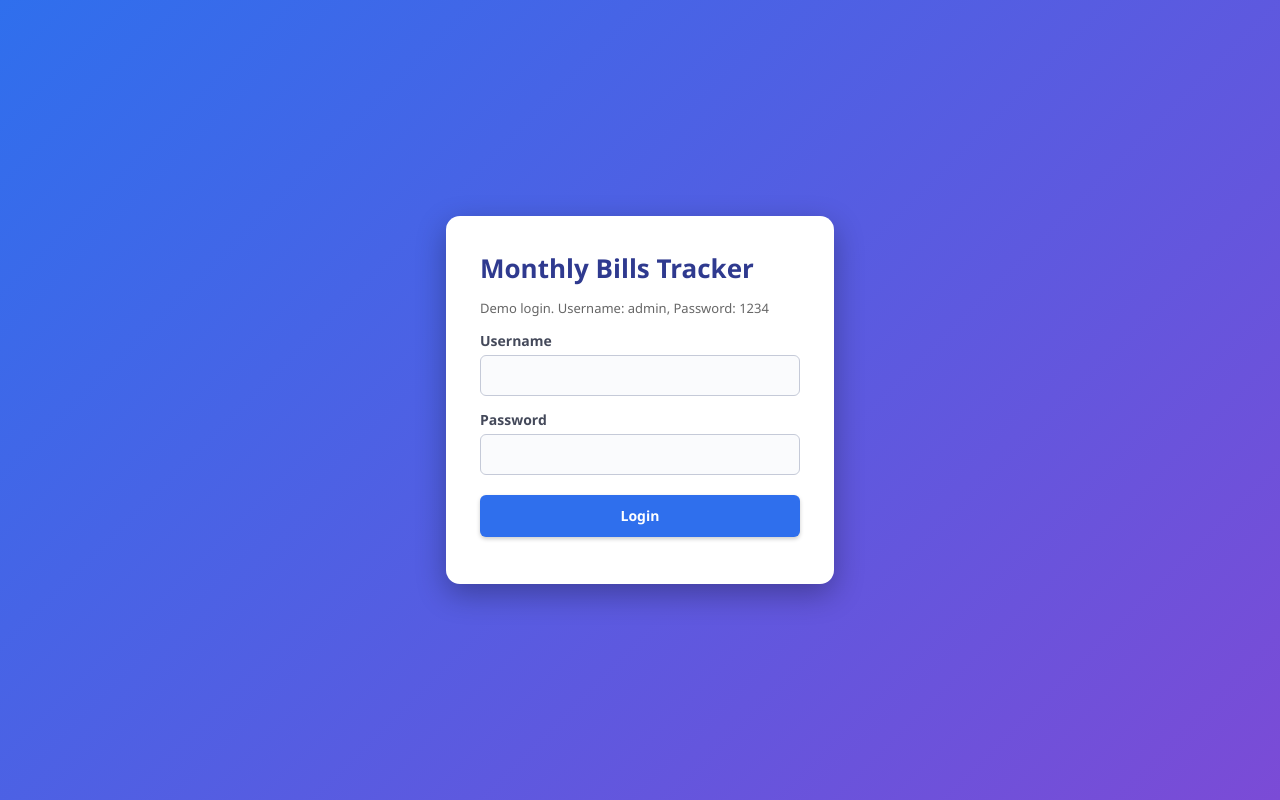
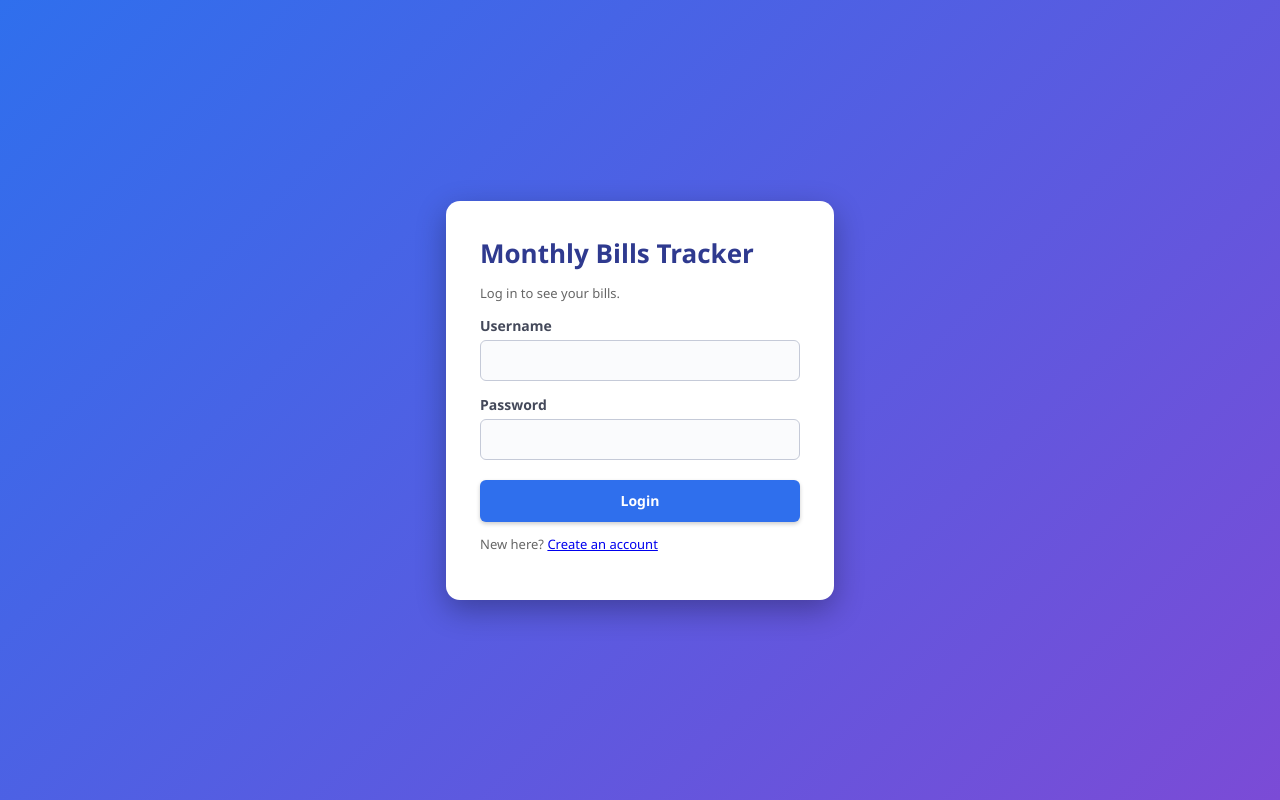
Before and after one commit to Avadhoot-007/monthly-bills-tracker, a Spring Boot app: page / in a window 1280 px wide. Run offline with Spring Boot 4, Linux system fonts and the light colour scheme.

Commit message:
Refactor login page layout and update labels for clarity

```diff
--- a/src/main/resources/static/index.html
+++ b/src/main/resources/static/index.html
@@ -2,25 +2,30 @@
 <html>
   <head>
     <meta charset="UTF-8" />
+    <meta name="viewport" content="width=device-width, initial-scale=1" />
     <title>Monthly Bills - Login</title>
     <link rel="stylesheet" href="style.css" />
   </head>
   <body class="login-page">
     <div class="login-box">
       <h1>Monthly Bills Tracker</h1>
-      <p>Demo login. Username: admin, Password: 1234</p>
+      <p>Log in to see your bills.</p>
 
-      <label>Username</label>
+      <label for="username">Username</label>
       <input type="text" id="username" />
 
-      <label>Password</label>
+      <label for="password">Password</label>
       <input type="password" id="password" />
 
-      <!-- login() will be written in login.js -->
+      <!-- login() is written in login.js -->
       <button onclick="login()">Login</button>
 
       <!-- Error message shows here -->
       <p id="login-message" class="error-text"></p>
+
+      <p class="link-text">
+        New here? <a href="register.html">Create an account</a>
+      </p>
     </div>
 
     <script src="login.js"></script>
```
